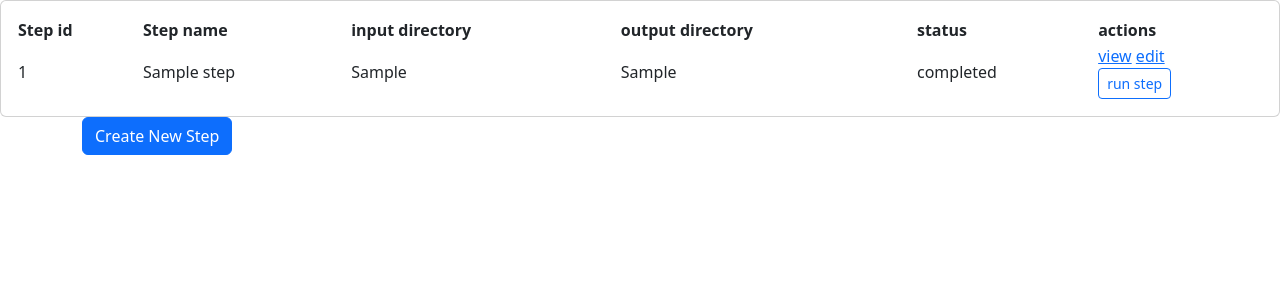
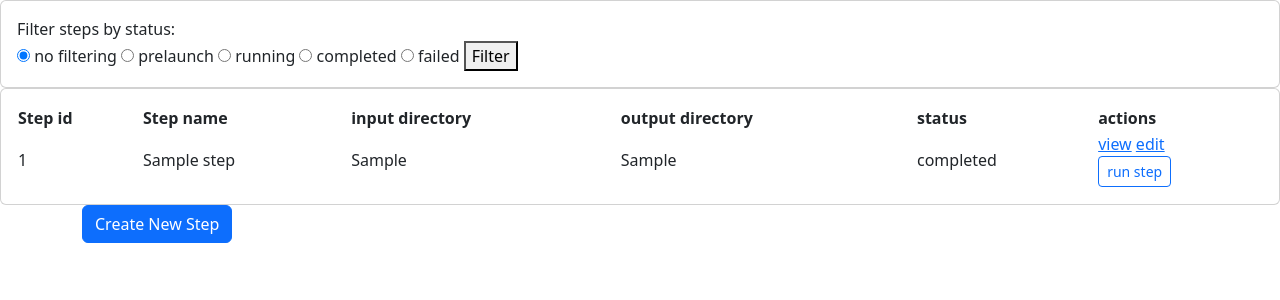
Before and after one commit to DavidNemeskey/cc_corpus, a FastAPI app: page / in a window 1280 px wide. Shown: the part 56-356 px from the top of the page. Run offline with FastAPI, Linux system fonts and the light colour scheme; tables that the repository leaves empty hold one stand-in row (values such as "Sample post"); parts of the project's set-up code (start-up, migrations or seed data) failed here and were passed over; some libraries are stand-ins or nearby versions.

Commit message:
Added status based filters to step and pipeline listing

```diff
--- a/app/crud.py
+++ b/app/crud.py
@@ -17,9 +17,15 @@ from . import models, schemas
 configure_logging()
 
 
-def get_steps(db: Session, skip: int = 0, limit: int = 100):
+def get_steps(db: Session,
+              skip: int = 0,
+              limit: int = 100,
+              filters: dict[str, str] = None):
     """Gets steps from the DB."""
-    return db.query(models.Step).offset(skip).limit(limit).all()
+    if filters:
+        return db.query(models.Step).filter_by(**filters).offset(skip).limit(limit).all()
+    else:
+        return db.query(models.Step).offset(skip).limit(limit).all()
 
 
 def get_step_by_id(db: Session, step_id: int):
--- a/app/main.py
+++ b/app/main.py
@@ -6,7 +6,8 @@ The main script for running the FastAPI app. Also contains all the controllers.
 """
 
 
-from fastapi import BackgroundTasks, Depends, FastAPI, Form, Request, status
+from fastapi import BackgroundTasks, Depends, FastAPI, Form
+from fastapi import Query, Request, status
 from fastapi.encoders import jsonable_encoder
 from fastapi.exceptions import HTTPException
 from fastapi.responses import FileResponse, HTMLResponse, RedirectResponse
@@ -69,10 +70,19 @@ def dev_seed():
 
 
 @app.get("/", response_class=HTMLResponse)
-async def index(request: Request, db: Session = Depends(get_db)):
+async def index(request: Request,
+                status: str = Query(None),
+                db: Session = Depends(get_db)):
     """Controller for rendering the list of steps."""
-    steps = crud.get_steps(db)
-    context = {"request": request, "steps": steps}
+    if status:
+        filter = {'status': status}
+        steps = crud.get_steps(db, filters=filter)
+    else:
+        steps = crud.get_steps(db)
+    context = {"request": request,
+               "status_options": models.STEP_STATUSES,
+               "selected_status": status,
+               "steps": steps}
     return templates.TemplateResponse("list_steps.html", context)
     # return {"steps": steps}
 
@@ -262,11 +272,15 @@ async def report_failure(step_id: int, db: Session = Depends(get_db)):
 
 
 @app.get("/pipelines/", response_class=HTMLResponse)
-async def list_pipelines(request: Request, db: Session = Depends(get_db)):
+async def list_pipelines(request: Request,
+                         status: str = Query(None),
+                         db: Session = Depends(get_db)):
     """Controller for rendering the list of pipelines."""
-    pipelines = crud.get_pipelines(db)
+    pipelines = crud.get_pipelines(db, status=status)
     pipeline_types = list(config["pipelines"].keys())
     context = {"request": request,
+               "status_options": models.PIPELINE_STATUSES,
+               "selected_status": status,
                "pipelines": pipelines,
                "pipeline_types": pipeline_types}
     return templates.TemplateResponse("list_pipelines.html", context)
--- a/app/templates/list_steps.html
+++ b/app/templates/list_steps.html
@@ -1,6 +1,24 @@
 {% extends "base.html" %}
 {% block content %}
     <div class="card card-body">
+        <!-- Selector for filtering by status: -->
+        Filter steps by status:
+        <form action="/" method=""get>
+            <input type="radio" name="status" value=""
+                {% if not selected_status %} checked {% endif %}
+            > no filtering
+            {% for status_option in status_options %}
+                <input type="radio" name="status" value={{ status_option }}
+                    {% if selected_status == status_option %} checked {% endif %}
+                > {{ status_option }}
+            {% endfor %}
+            <button type="submit">Filter</button>
+        </form>
+    </div>
+    <div class="card card-body">
+
+
+
         <table>
             <thead>
                 <tr>
```
Also changed, not shown: app/templates/list_pipelines.html (+15 -0 lines).
